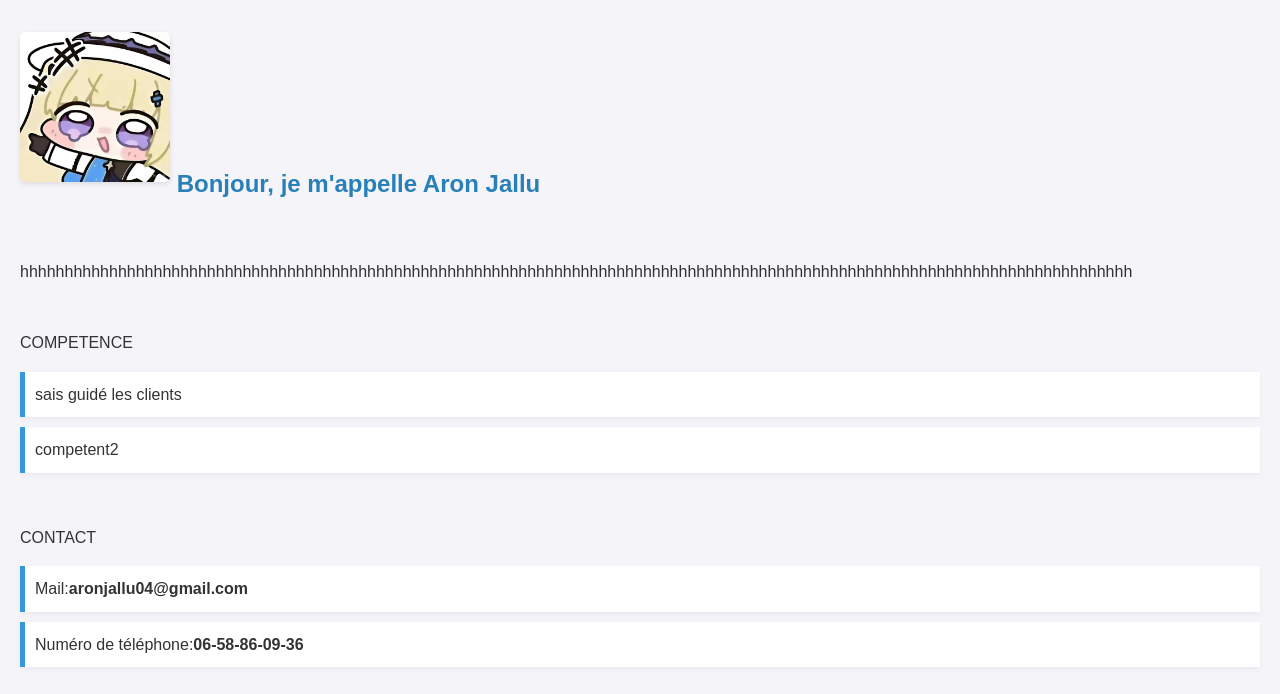
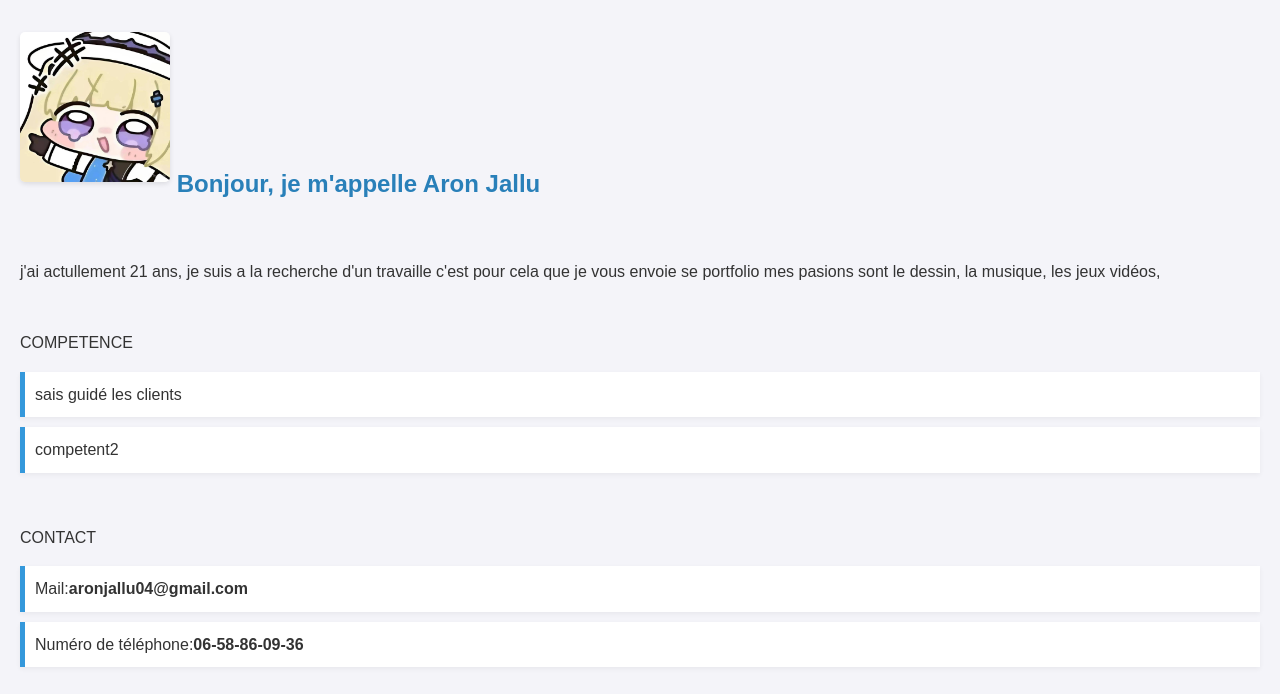
Before and after one commit to MisterAdou/portfolio, a plain HTML site: page index.html in a window 1280 px wide. Shown: the part 106-800 px from the top of the page. Drawn offline with Linux system fonts and the light colour scheme.

Commit message:
Add files via upload

```diff
--- a/index.html
+++ b/index.html
@@ -9,7 +9,8 @@
     <h1>Portfolio d'Aron Jallu</h1>
     <h2><img src="image/photo.jpg" alt="selfie" width="150"> Bonjour, je m'appelle Aron Jallu</h2>
     </br>
-    <p>hhhhhhhhhhhhhhhhhhhhhhhhhhhhhhhhhhhhhhhhhhhhhhhhhhhhhhhhhhhhhhhhhhhhhhhhhhhhhhhhhhhhhhhhhhhhhhhhhhhhhhhhhhhhhhhhhhhhhhhhhhhhh</p>
+    <p>j'ai actullement 21 ans, je suis a la recherche d'un travaille c'est pour cela que je vous envoie se portfolio
+         mes pasions sont le dessin, la musique, les jeux vidéos,  </p>
     </br>
     <p>COMPETENCE</p>
     <ul>
```
